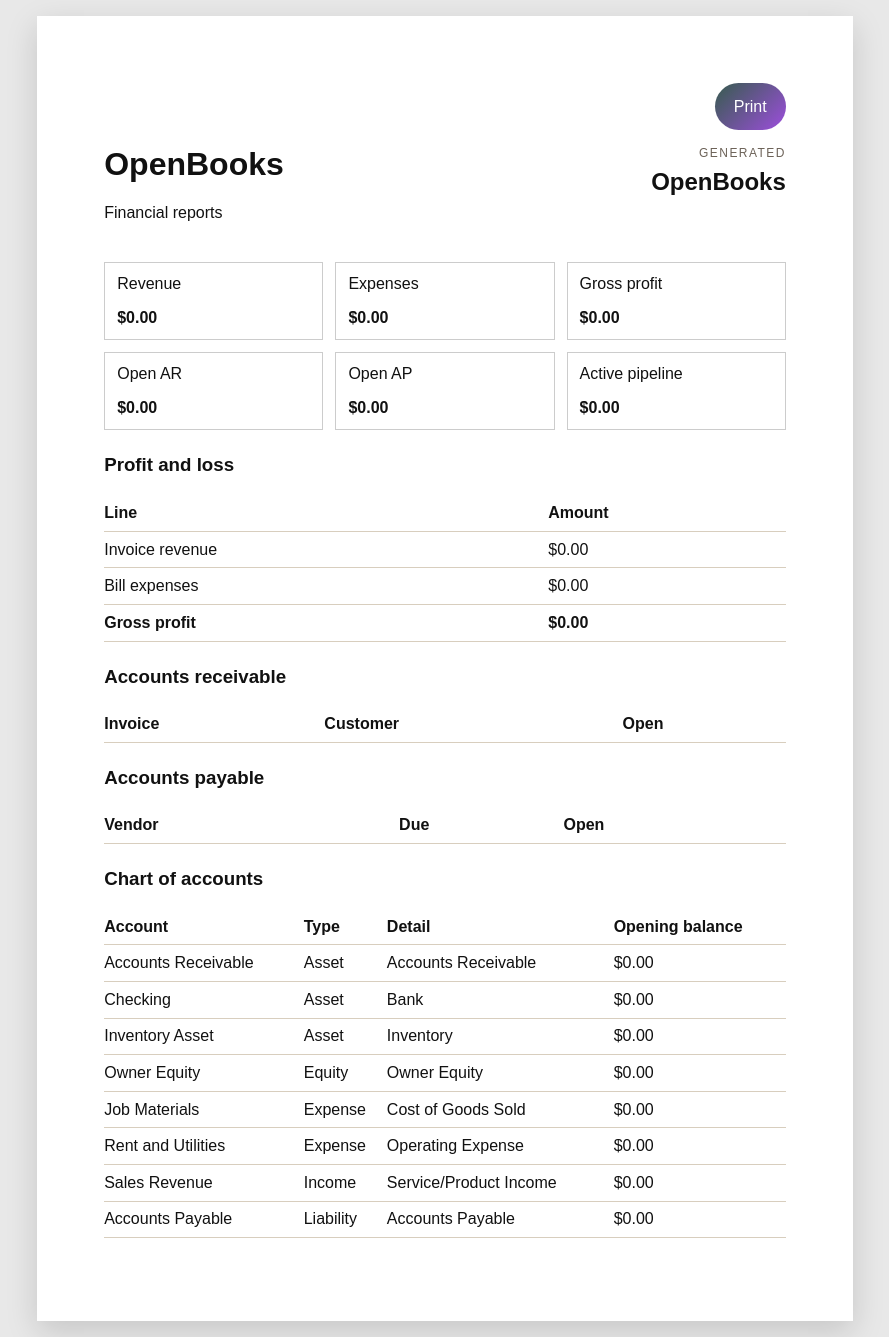
After one commit to jllyman/OpenBooks, a Flask app: page /reports/print in a window 1280 px wide. The commit adds this page. Shown: the whole page, without its empty margins (195-1084 px from the left). Run offline with Flask 3, Linux system fonts and the light colour scheme; data comes from the database, SQL or seed files in the repository; data that the repository does not hold is empty.

Commit message:
Add accounting reports and print exports

```diff
--- a/app/routes.py
+++ b/app/routes.py
@@ -1,6 +1,7 @@
 from __future__ import annotations
 
 from datetime import date
+from decimal import Decimal
 from pathlib import Path
 from uuid import uuid4
 
@@ -9,6 +10,7 @@
 from werkzeug.utils import secure_filename
 
 from .database import (
+    Account,
     Bill,
     CompanySettings,
     Customer,
@@ -38,6 +40,48 @@
 
 def parse_date(value: str) -> date | None:
     return date.fromisoformat(value) if value else None
+
+
+def open_invoice_amount(invoice: Invoice) -> Decimal:
+    return max(invoice_total(invoice) - invoice_paid(invoice), Decimal("0.00"))
+
+
+def open_bill_amount(bill: Bill) -> Decimal:
+    return max(money(bill.amount) - bill_paid(bill), Decimal("0.00"))
+
+
+def build_reports_context(session):
+    invoices = session.query(Invoice).order_by(Invoice.issue_date.desc()).all()
+    bills = session.query(Bill).order_by(Bill.due_date.asc()).all()
+    jobs = session.query(Job).order_by(Job.name.asc()).all()
+    accounts = session.query(Account).order_by(Account.account_type.asc(), Account.name.asc()).all()
+
+    revenue = sum((invoice_total(invoice) for invoice in invoices), Decimal("0.00"))
+    expenses = sum((money(bill.amount) for bill in bills), Decimal("0.00"))
+    gross_profit = revenue - expenses
+    ar_open = sum((open_invoice_amount(invoice) for invoice in invoices), Decimal("0.00"))
+    ap_open = sum((open_bill_amount(bill) for bill in bills), Decimal("0.00"))
+    estimated_pipeline = sum(
+        (money(job.estimated_amount) for job in jobs if job.status not in {"Done", "Cancelled"}),
+        Decimal("0.00"),
+    )
+
+    return {
+        "report": {
+            "revenue": revenue,
+            "expenses": expenses,
+            "gross_profit": gross_profit,
+            "ar_open": ar_open,
+            "ap_open": ap_open,
+            "estimated_pipeline": estimated_pipeline,
+        },
+        "invoices": invoices,
+        "bills": bills,
+        "accounts": accounts,
+        "invoice_total": invoice_total,
+        "open_invoice_amount": open_invoice_amount,
+        "open_bill_amount": open_bill_amount,
+    }
 
 
 def save_work_images(files: list[FileStorage]) -> list[WorkImage]:
@@ -162,6 +206,57 @@
             )
         flash("Department created.")
         return redirect(url_for("settings"))
+
+    @app.get("/accounting")
+    def accounting():
+        with get_session() as session:
+            accounts = session.query(Account).order_by(Account.account_type.asc(), Account.name.asc()).all()
+            return render_template("accounting.html", accounts=accounts)
+
+    @app.post("/accounting/accounts")
+    def create_account():
+        with get_session() as session:
+            session.add(
+                Account(
+                    name=request.form["name"].strip(),
+                    account_type=request.form["account_type"],
+                    detail_type=request.form.get("detail_type", "").strip() or None,
+                    opening_balance=money(request.form.get("opening_balance", "0")),
+                    description=request.form.get("description", "").strip() or None,
+                    is_active=bool(request.form.get("is_active")),
+                )
+            )
+        flash("Account created.")
+        return redirect(url_for("accounting"))
+
+    @app.post("/accounting/accounts/<int:account_id>")
+    def update_account(account_id: int):
+        with get_session() as session:
+            account = session.get(Account, account_id)
+            if account is None:
+                flash("Account not found.")
+                return redirect(url_for("accounting"))
+
+            account.name = request.form["name"].strip()
+            account.account_type = request.form["account_type"]
+            account.detail_type = request.form.get("detail_type", "").strip() or None
+            account.opening_balance = money(request.form.get("opening_balance", "0"))
+            account.description = request.form.get("description", "").strip() or None
+            account.is_active = bool(request.form.get("is_active"))
+
+        flash("Account updated.")
+        return redirect(url_for("accounting"))
+
+    @app.get("/reports")
+    def reports():
+        with get_session() as session:
+            return render_template("reports.html", **build_reports_context(session))
+
+    @app.get("/reports/print")
+    def print_reports():
+        with get_session() as session:
+            company = session.get(CompanySettings, 1) or CompanySettings(id=1, company_name="OpenBooks")
+            return render_template("reports_print.html", company=company, **build_reports_context(session))
 
     @app.get("/customers")
     def customers():
@@ -293,6 +388,16 @@
                 quote_total=quote_total,
             )
 
+    @app.get("/quotes/<int:quote_id>/print")
+    def print_quote(quote_id: int):
+        with get_session() as session:
+            quote = session.get(Quote, quote_id)
+            if quote is None:
+                flash("Quote not found.")
+                return redirect(url_for("quotes"))
+            company = session.get(CompanySettings, 1) or CompanySettings(id=1, company_name="OpenBooks")
+            return render_template("quote_print.html", quote=quote, company=company, quote_total=quote_total)
+
     @app.post("/quotes/<int:quote_id>")
     def update_quote(quote_id: int):
         descriptions = request.form.getlist("item_description")
@@ -402,6 +507,22 @@
                 invoice_paid=invoice_paid,
             )
 
+    @app.get("/invoices/<int:invoice_id>/print")
+    def print_invoice(invoice_id: int):
+        with get_session() as session:
+            invoice = session.get(Invoice, invoice_id)
+            if invoice is None:
+                flash("Invoice not found.")
+                return redirect(url_for("invoices"))
+            company = session.get(CompanySettings, 1) or CompanySettings(id=1, company_name="OpenBooks")
+            return render_template(
+                "invoice_print.html",
+                invoice=invoice,
+                company=company,
+                invoice_total=invoice_total,
+                invoice_paid=invoice_paid,
+            )
+
     @app.post("/invoices/<int:invoice_id>")
     def update_invoice(invoice_id: int):
         descriptions = request.form.getlist("item_description")
--- a/app/static/styles.css
+++ b/app/static/styles.css
@@ -109,12 +154,77 @@
 }
 table { width: 100%; border-collapse: collapse; }
 th, td { text-align: left; padding: 0.75rem 0; border-bottom: 1px solid var(--line); vertical-align: top; }
+.report-section { margin-top: 1rem; }
+.print-body {
+    background: #e8e8e8;
+    color: #111;
+    font-family: Arial, Helvetica, sans-serif;
+}
+.print-page {
+    width: min(8.5in, calc(100vw - 2rem));
+    min-height: 11in;
+    margin: 1rem auto;
+    padding: 0.7in;
+    background: white;
+    box-shadow: 0 10px 30px rgba(0, 0, 0, 0.15);
+}
+.print-toolbar { display: flex; justify-content: flex-end; margin-bottom: 1rem; }
+.print-header, .print-addresses {
+    display: grid;
+    grid-template-columns: 1fr 0.8fr;
+    gap: 1.5rem;
+    margin-bottom: 1.5rem;
+}
+.print-logo {
+    max-width: 160px;
+    max-height: 90px;
+    object-fit: contain;
+    margin-bottom: 0.75rem;
+}
+.print-meta { text-align: right; }
+.print-table { margin: 1rem 0; }
+.print-table th, .print-table td { padding: 0.55rem 0; }
+.print-section { margin-top: 1.5rem; break-inside: avoid; }
+.print-image-grid { display: grid; grid-template-columns: repeat(2, 1fr); gap: 0.75rem; }
+.print-image-grid img {
+    width: 100%;
+    max-height: 260px;
+    object-fit: cover;
+    border: 1px solid #ccc;
+}
+.print-summary-grid {
+    display: grid;
+    grid-template-columns: repeat(3, 1fr);
+    gap: 0.75rem;
+    margin-bottom: 1.5rem;
+}
+.print-summary-grid div {
+    border: 1px solid #ccc;
+    padding: 0.75rem;
+}
 .flash-stack { display: grid; gap: 0.75rem; margin-bottom: 1rem; }
 .flash { padding: 0.9rem 1rem; border-radius: 16px; background: #fff2dd; color: #6f4515; border: 1px solid #f0c997; }
 .helper { margin-top: 0.75rem; color: var(--warn); }
 @media (max-width: 900px) {
-    .shell, .split, .split.wide { grid-template-columns: 1fr; }
-    .sidebar { gap: 1.5rem; }
+    .split, .split.wide { grid-template-columns: 1fr; }
+    .topbar { align-items: flex-start; flex-direction: column; }
+    .nav { justify-content: flex-start; }
     .content { padding: 1rem; }
-    .line-row, .customer-edit-row, .form-grid { grid-template-columns: 1fr; }
+    .line-row, .customer-edit-row, .account-edit-row, .form-grid { grid-template-columns: 1fr; }
+    .print-header, .print-addresses, .print-summary-grid { grid-template-columns: 1fr; }
+    .print-meta { text-align: left; }
+    .print-page { padding: 1rem; }
 }
+@media print {
+    @page { margin: 0.45in; }
+    body.print-body { background: white; }
+    .print-page {
+        width: auto;
+        min-height: auto;
+        margin: 0;
+        padding: 0;
+        box-shadow: none;
+    }
+    .print-toolbar { display: none; }
+    .print-section, .print-table, .print-image-grid img { break-inside: avoid; }
+}
--- a/app/templates/bills.html
+++ b/app/templates/bills.html
@@ -11,7 +11,9 @@
             <label>Vendor<input name="vendor_name" required></label>
             <label>Reference<input name="reference"></label>
             <label>Category<input name="category" placeholder="Materials, rent, tooling..."></label>
-            <label>Amount<input name="amount" type="number" step="0.01" required></label>
+            <label>Amount
+                <span class="money-field"><span>$</span><input name="amount" type="number" step="0.01" required></span>
+            </label>
             <label>Due date<input name="due_date" type="date" required></label>
             <label>Status
                 <select name="status">
--- a/app/templates/invoices.html
+++ b/app/templates/invoices.html
@@ -47,9 +47,9 @@
                 <h4>Line items</h4>
                 {% for _ in range(3) %}
                     <div class="line-row">
-                        <input name="item_description" placeholder="Description">
-                        <input name="item_quantity" type="number" step="0.01" value="1.00" placeholder="Qty">
-                        <input name="item_unit_price" type="number" step="0.01" value="0.00" placeholder="Unit price">
+                        <label>Description<input name="item_description"></label>
+                        <label>Qty<input name="item_quantity" type="number" step="0.01" value="1.00"></label>
+                        <label>Unit price<span class="money-field"><span>$</span><input name="item_unit_price" type="number" step="0.01" value="0.00"></span></label>
                     </div>
                 {% endfor %}
             </div>
--- a/app/templates/payments.html
+++ b/app/templates/payments.html
@@ -31,7 +31,9 @@
                 </select>
             </label>
             <label>Payment date<input name="payment_date" type="date" required></label>
-            <label>Amount<input name="amount" type="number" step="0.01" required></label>
+            <label>Amount
+                <span class="money-field"><span>$</span><input name="amount" type="number" step="0.01" required></span>
+            </label>
             <label>Method<input name="method" placeholder="Check, ACH, cash..."></label>
             <label>Notes<textarea name="notes" rows="4"></textarea></label>
             <button type="submit">Save payment</button>
--- /dev/null
+++ b/app/templates/print_base.html
@@ -0,0 +1,17 @@
+<!doctype html>
+<html lang="en">
+<head>
+    <meta charset="utf-8">
+    <meta name="viewport" content="width=device-width, initial-scale=1">
+    <title>{% block title %}Printable{% endblock %}</title>
+    <link rel="stylesheet" href="{{ url_for('static', filename='styles.css') }}">
+</head>
+<body class="print-body">
+    <main class="print-page">
+        <div class="print-toolbar">
+            <button type="button" onclick="window.print()">Print</button>
+        </div>
+        {% block content %}{% endblock %}
+    </main>
+</body>
+</html>
--- a/app/templates/quotes.html
+++ b/app/templates/quotes.html
@@ -47,9 +47,9 @@
                 <h4>Line items</h4>
                 {% for _ in range(5) %}
                     <div class="line-row">
-                        <input name="item_description" placeholder="Description">
-                        <input name="item_quantity" type="number" step="0.01" value="1.00" placeholder="Qty">
-                        <input name="item_unit_price" type="number" step="0.01" value="0.00" placeholder="Unit price">
+                        <label>Description<input name="item_description"></label>
+                        <label>Qty<input name="item_quantity" type="number" step="0.01" value="1.00"></label>
+                        <label>Unit price<span class="money-field"><span>$</span><input name="item_unit_price" type="number" step="0.01" value="0.00"></span></label>
                     </div>
                 {% endfor %}
             </div>
--- /dev/null
+++ b/app/templates/reports_print.html
@@ -0,0 +1,72 @@
+{% extends "print_base.html" %}
+{% block title %}Financial Reports{% endblock %}
+{% block content %}
+<header class="print-header">
+    <div>
+        {% if company.logo_filename %}
+            <img class="print-logo" src="{{ url_for('static', filename=company.logo_filename) }}" alt="{{ company.company_name }} logo">
+        {% endif %}
+        <h1>{{ company.company_name }}</h1>
+        <p>Financial reports</p>
+    </div>
+    <div class="print-meta">
+        <p class="eyebrow">Generated</p>
+        <h2>{{ company_settings.company_name }}</h2>
+    </div>
+</header>
+
+<section class="print-summary-grid">
+    <div><p>Revenue</p><strong>{{ report.revenue|currency }}</strong></div>
+    <div><p>Expenses</p><strong>{{ report.expenses|currency }}</strong></div>
+    <div><p>Gross profit</p><strong>{{ report.gross_profit|currency }}</strong></div>
+    <div><p>Open AR</p><strong>{{ report.ar_open|currency }}</strong></div>
+    <div><p>Open AP</p><strong>{{ report.ap_open|currency }}</strong></div>
+    <div><p>Active pipeline</p><strong>{{ report.estimated_pipeline|currency }}</strong></div>
+</section>
+
+<section class="print-section">
+    <h3>Profit and loss</h3>
+    <table class="print-table">
+        <tr><th>Line</th><th>Amount</th></tr>
+        <tr><td>Invoice revenue</td><td>{{ report.revenue|currency }}</td></tr>
+        <tr><td>Bill expenses</td><td>{{ report.expenses|currency }}</td></tr>
+        <tr><td><strong>Gross profit</strong></td><td><strong>{{ report.gross_profit|currency }}</strong></td></tr>
+    </table>
+</section>
+
+<section class="print-section">
+    <h3>Accounts receivable</h3>
+    <table class="print-table">
+        <tr><th>Invoice</th><th>Customer</th><th>Open</th></tr>
+        {% for invoice in invoices %}
+            {% set open_amount = open_invoice_amount(invoice) %}
+            {% if open_amount > 0 %}
+                <tr><td>{{ invoice.invoice_number }}</td><td>{{ invoice.customer.name }}</td><td>{{ open_amount|currency }}</td></tr>
+            {% endif %}
+        {% endfor %}
+    </table>
+</section>
+
+<section class="print-section">
+    <h3>Accounts payable</h3>
+    <table class="print-table">
+        <tr><th>Vendor</th><th>Due</th><th>Open</th></tr>
+        {% for bill in bills %}
+            {% set open_amount = open_bill_amount(bill) %}
+            {% if open_amount > 0 %}
+                <tr><td>{{ bill.vendor_name }}</td><td>{{ bill.due_date }}</td><td>{{ open_amount|currency }}</td></tr>
+            {% endif %}
+        {% endfor %}
+    </table>
+</section>
+
+<section class="print-section">
+    <h3>Chart of accounts</h3>
+    <table class="print-table">
+        <tr><th>Account</th><th>Type</th><th>Detail</th><th>Opening balance</th></tr>
+        {% for account in accounts %}
+            <tr><td>{{ account.name }}</td><td>{{ account.account_type }}</td><td>{{ account.detail_type or "-" }}</td><td>{{ account.opening_balance|currency }}</td></tr>
+        {% endfor %}
+    </table>
+</section>
+{% endblock %}
```
Also changed, not shown: other parts of app/static/styles.css (+55 -10 lines), app/database.py (+43 -0 lines), app/templates/accounting.html (added, +59 -0 lines), app/templates/base.html (+10 -7 lines), app/templates/invoice_edit.html (+10 -7 lines), app/templates/invoice_print.html (added, +66 -0 lines), app/templates/jobs.html (+6 -2 lines), app/templates/quote_edit.html (+10 -7 lines), app/templates/quote_print.html (added, +64 -0 lines), app/templates/reports.html (added, +80 -0 lines).
